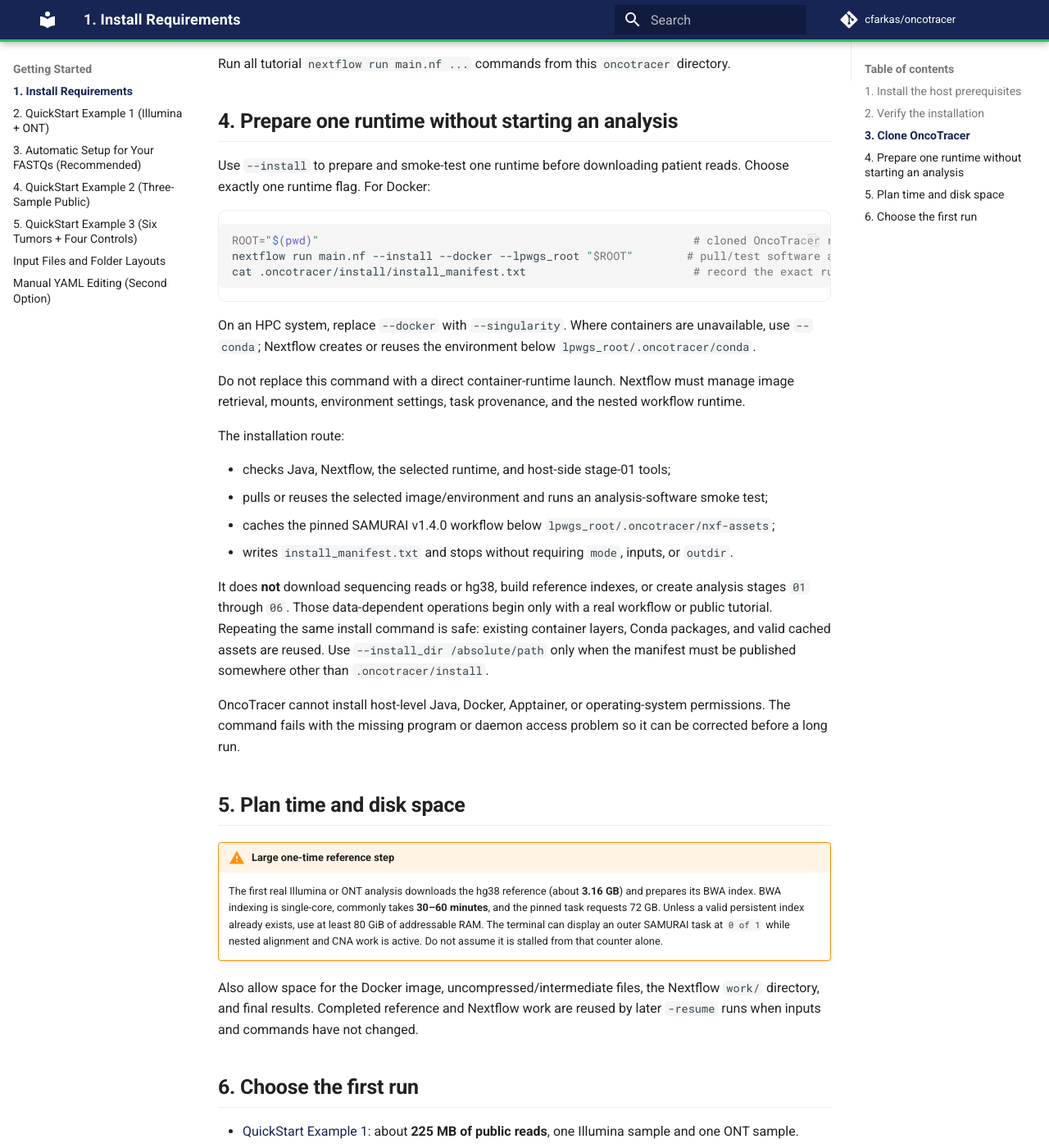
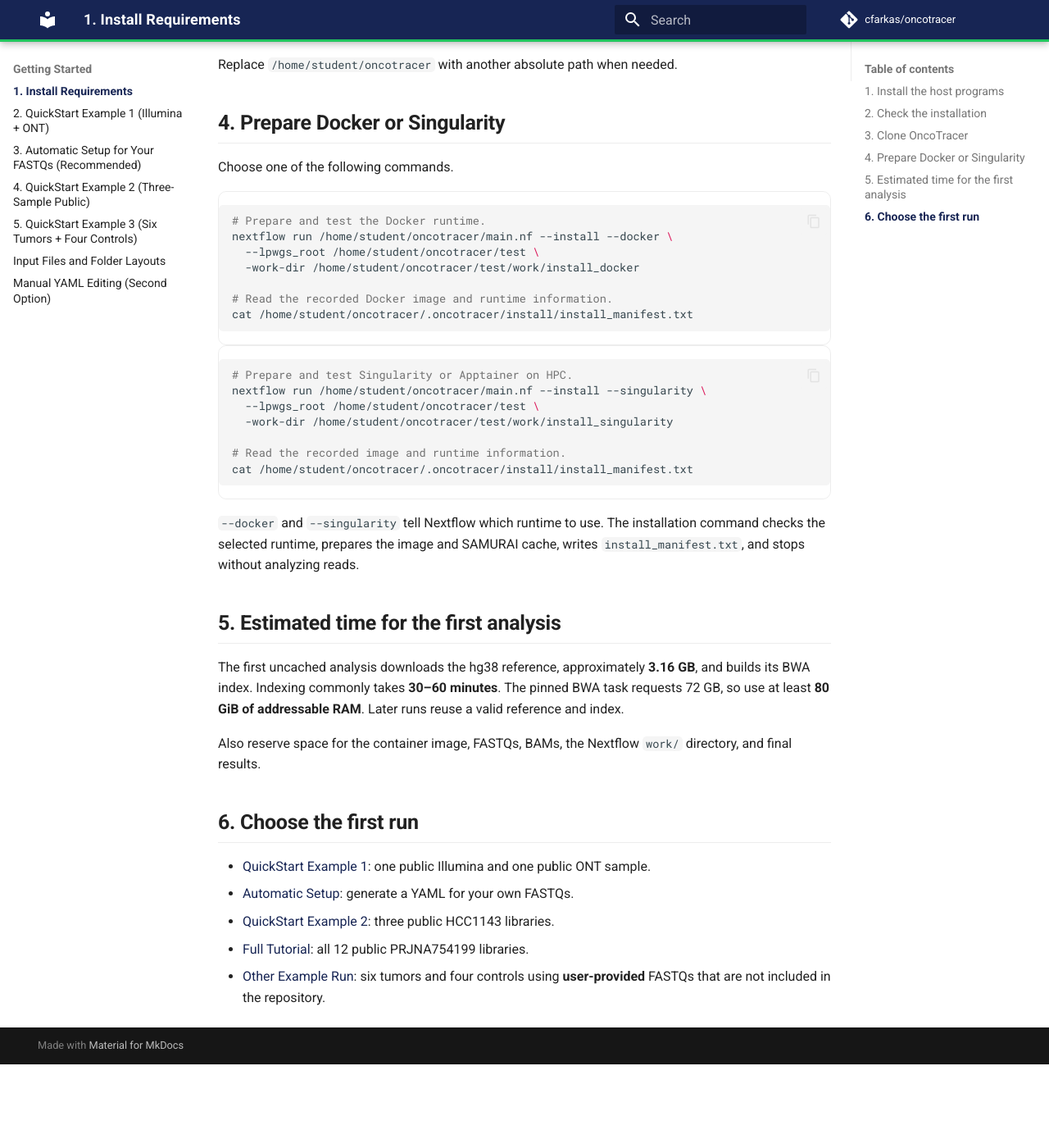
Before and after one commit to cfarkas/oncotracer, an MkDocs documentation site: the page built from docs/installation.md, in a window 1280 px wide and 1400 px high, scrolled down 1625 px. Shown: the whole window at 82% size. Built offline with MkDocs 1.6.1 and Material for MkDocs 9.7.7, drawn with Linux system fonts in a browser that asks for light colours; comment, search, counter and statistics services are not loaded; after the commit the page ends 2923 px from its top, so only the background shows below that; some of the changed text lies outside the part shown.

Commit message:
Docs: simplify installation and show both runtimes

````diff
--- a/docs/installation.md
+++ b/docs/installation.md
@@ -1,100 +1,97 @@
 # Installation
 
-OncoTracer runs on Linux. Most analysis software is inside the maintained container, while the stage-01 launch and reference helpers still use a small set of host commands.
+OncoTracer runs on Linux. Nextflow runs on the host and starts the analysis software with Docker or Singularity/Apptainer.
 
-## 1. Install the host prerequisites
+The maintained Docker image is [`carlosfarkas/oncotracer:latest`](https://hub.docker.com/r/carlosfarkas/oncotracer).
 
-| Requirement | Why OncoTracer needs it | Official instructions |
-| --- | --- | --- |
-| Git | Downloads and updates this repository. | [Install Git](https://git-scm.com/book/en/v2/Getting-Started-Installing-Git) |
-| Java 17 or newer | Runs Nextflow. | [Nextflow Java requirements](https://www.nextflow.io/docs/latest/install.html#requirements) |
-| Nextflow | Orchestrates every workflow step. | [Install Nextflow](https://www.nextflow.io/docs/latest/install.html) |
-| Docker Engine | Runs the reproducible analysis container. | [Install Docker Engine](https://docs.docker.com/engine/install/) |
-| Python 3 and curl or wget | Validate metadata and retrieve references. | Use the packages provided by your Linux distribution. |
-| samtools, BWA, minimap2, and pigz | Prepare/index references and support the Illumina/ONT stage-01 launchers. | Install through your system package manager or a shared bioinformatics environment. |
+## 1. Install the host programs
 
-These are host-level programs. OncoTracer cannot install Java, Git, Docker, or operating-system packages for you because their installation commonly requires administrator access. Ask your system administrator if any check below fails.
+| Program | Purpose |
+| --- | --- |
+| Git | Clone and update the repository |
+| Java 17 or newer | Run Nextflow |
+| Nextflow | Orchestrate the workflow |
+| Docker Engine | Recommended runtime on a Linux workstation or server |
+| Singularity or Apptainer | Recommended runtime on HPC where Docker is unavailable |
+| Python 3, samtools, BWA, minimap2, pigz, curl or wget | Host-side input and reference preparation |
 
-On an HPC cluster, your administrator may provide [Apptainer](https://apptainer.org/docs/admin/main/installation.html) instead. In that case, replace `--docker` with `--singularity` in the tutorials.
+Use the official installation instructions for [Nextflow](https://www.nextflow.io/docs/latest/install.html), [Docker Engine](https://docs.docker.com/engine/install/), or [Apptainer](https://apptainer.org/docs/admin/main/installation.html). Ask the system administrator when installation or permissions require elevated access.
 
-## 2. Verify the installation
-
-Run this block in a terminal:
+## 2. Check the installation
 
 ```bash
-git --version                  # should print a Git version
-java -version                  # should report Java 17 or newer
-nextflow -version              # should print a Nextflow version
-command -v docker              # should print the installed Docker launcher path
-python3 --version              # should print a Python 3 version
-samtools --version             # stage-01/reference helper
-bwa 2>&1 | head -2            # Illumina alignment/index fallback
-minimap2 --version             # ONT alignment helper
-pigz --version                 # parallel gzip helper
+# Confirm Git, Java, and Nextflow.
+git --version
+java -version
+nextflow -version
+
+# Confirm the Docker launcher on a workstation or server.
+command -v docker
+
+# Confirm either Singularity or Apptainer on HPC.
+command -v singularity
+command -v apptainer
+
+# Confirm the host-side sequence tools.
+python3 --version
+samtools --version
+bwa 2>&1 | head -2
+minimap2 --version
+pigz --version
 ```
 
-`command -v docker` only checks whether a launcher is installed; it does not
-invoke Docker or prove that your user can access its service. Step 4 checks
-runtime access through `nextflow run`, which is the required entry point for
-all OncoTracer preparation, testing, and analysis. If `nextflow` is missing,
-install it using the official instructions above before continuing.
+Only one container runtime is required. A workstation normally uses Docker; an HPC system normally provides Singularity or Apptainer.
 
 ## 3. Clone OncoTracer
 
-Choose a directory with enough free disk space, then run:
+```bash
+# Clone the repository into an example directory.
+git clone https://github.com/cfarkas/oncotracer.git /home/student/oncotracer
+
+# Enter the repository and confirm that main.nf is present.
+cd /home/student/oncotracer
+pwd
+ls main.nf
+```
+
+Replace `/home/student/oncotracer` with another absolute path when needed.
+
+## 4. Prepare Docker or Singularity
+
+Choose one of the following commands.
 
 ```bash
-git clone https://github.com/cfarkas/oncotracer.git  # download the repository into a new oncotracer folder
-cd oncotracer                                        # enter the repository
-pwd                                                  # confirm the directory; main.nf should be here
-ls main.nf                                           # confirm that the main workflow file is present
+# Prepare and test the Docker runtime.
+nextflow run /home/student/oncotracer/main.nf --install --docker \
+  --lpwgs_root /home/student/oncotracer/test \
+  -work-dir /home/student/oncotracer/test/work/install_docker
+
+# Read the recorded Docker image and runtime information.
+cat /home/student/oncotracer/.oncotracer/install/install_manifest.txt
 ```
 
-Run all tutorial `nextflow run main.nf ...` commands from this `oncotracer` directory.
+```bash
+# Prepare and test Singularity or Apptainer on HPC.
+nextflow run /home/student/oncotracer/main.nf --install --singularity \
+  --lpwgs_root /home/student/oncotracer/test \
+  -work-dir /home/student/oncotracer/test/work/install_singularity
 
-## 4. Prepare one runtime without starting an analysis
-
-Use `--install` to prepare and smoke-test one runtime before downloading patient reads. Choose exactly one runtime flag. For Docker:
-
-```bash
-ROOT="$(pwd)"                                                        # cloned OncoTracer repository
-nextflow run main.nf --install --docker --lpwgs_root "$ROOT"        # pull/test software and cache SAMURAI
-cat .oncotracer/install/install_manifest.txt                         # record the exact runtime identity
+# Read the recorded image and runtime information.
+cat /home/student/oncotracer/.oncotracer/install/install_manifest.txt
 ```
 
-On an HPC system, replace `--docker` with `--singularity`. Where containers are unavailable, use `--conda`; Nextflow creates or reuses the environment below `lpwgs_root/.oncotracer/conda`.
+`--docker` and `--singularity` tell Nextflow which runtime to use. The installation command checks the selected runtime, prepares the image and SAMURAI cache, writes `install_manifest.txt`, and stops without analyzing reads.
 
-Do not replace this command with a direct container-runtime launch. Nextflow must manage image retrieval, mounts, environment settings, task provenance, and the nested workflow runtime.
+## 5. Estimated time for the first analysis
 
-The installation route:
+The first uncached analysis downloads the hg38 reference, approximately **3.16 GB**, and builds its BWA index. Indexing commonly takes **30–60 minutes**. The pinned BWA task requests 72 GB, so use at least **80 GiB of addressable RAM**. Later runs reuse a valid reference and index.
 
-- checks Java, Nextflow, the selected runtime, and host-side stage-01 tools;
-- pulls or reuses the selected image/environment and runs an analysis-software smoke test;
-- caches the pinned SAMURAI v1.4.0 workflow below `lpwgs_root/.oncotracer/nxf-assets`;
-- writes `install_manifest.txt` and stops without requiring `mode`, inputs, or `outdir`.
-
-It does **not** download sequencing reads or hg38, build reference indexes, or create analysis stages `01` through `06`. Those data-dependent operations begin only with a real workflow or public tutorial. Repeating the same install command is safe: existing container layers, Conda packages, and valid cached assets are reused. Use `--install_dir /absolute/path` only when the manifest must be published somewhere other than `.oncotracer/install`.
-
-OncoTracer cannot install host-level Java, Docker, Apptainer, or operating-system permissions. The command fails with the missing program or daemon access problem so it can be corrected before a long run.
-
-## 5. Plan time and disk space
-
-!!! warning "Large one-time reference step"
-    The first real Illumina or ONT analysis downloads the hg38 reference (about
-    **3.16 GB**) and prepares its BWA index. BWA indexing is single-core,
-    commonly takes **30–60 minutes**, and the pinned task requests 72 GB.
-    Unless a valid persistent index already exists, use at least 80 GiB of
-    addressable RAM. The terminal can display an outer SAMURAI task at
-    `0 of 1` while nested alignment and CNA work is active. Do not assume it
-    is stalled from that counter alone.
-
-Also allow space for the Docker image, uncompressed/intermediate files, the Nextflow `work/` directory, and final results. Completed reference and Nextflow work are reused by later `-resume` runs when inputs and commands have not changed.
+Also reserve space for the container image, FASTQs, BAMs, the Nextflow `work/` directory, and final results.
 
 ## 6. Choose the first run
 
-- [QuickStart Example 1](quick_start.md): about **225 MB of public reads**, one Illumina sample and one ONT sample.
-- [QuickStart Example 2](public_cohort.md): **1.08 GiB** of reads in six FASTQ files; use this after Example 1.
-- [QuickStart Example 3](six_tumor_four_control.md): your 20 FASTQ files (ten R1/R2 pairs) for six tumors and four local-PoN controls, with a 20-CPU Nextflow view, no GPU request, and a resumable direct-terminal launch.
-- [Your own FASTQ folder](auto_params.md): automatically generate a samplesheet and YAML.
-
-QuickStart Example 1 is the recommended first run because it exercises both workflow branches with the smallest provided datasets.
+- [QuickStart Example 1](quick_start.md): one public Illumina and one public ONT sample.
+- [Automatic Setup](auto_params.md): generate a YAML for your own FASTQs.
+- [QuickStart Example 2](public_cohort.md): three public HCC1143 libraries.
+- [Full Tutorial](full_tutorial.md): all 12 public PRJNA754199 libraries.
+- [Other Example Run](six_tumor_four_control.md): six tumors and four controls using **user-provided** FASTQs that are not included in the repository.
````
